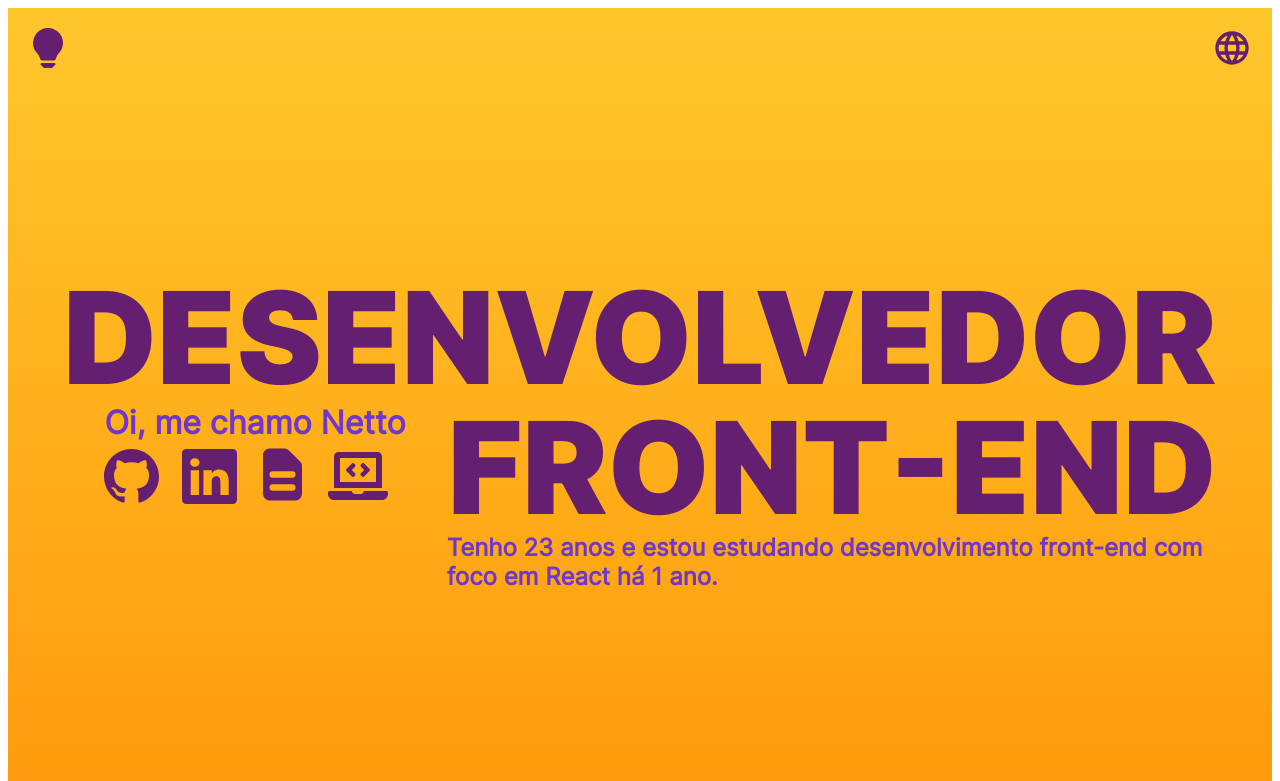
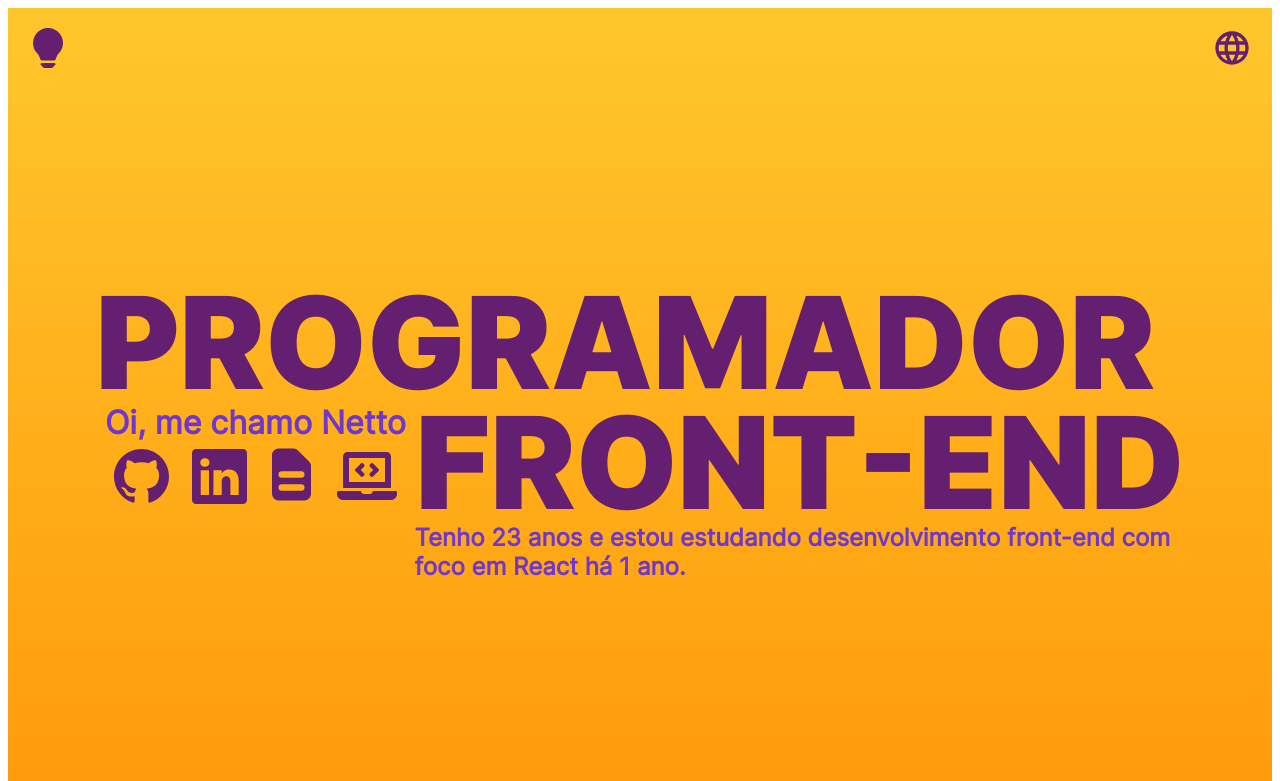
Before and after one commit to netto0/portfolio, a React (Vite) app: page / in a window 1280 px wide. Shown: the top 781 px of the page. Built offline with nearby package versions, Linux system fonts and the light colour scheme.

Commit message:
css changes and add en language

```diff
--- a/src/App.jsx
+++ b/src/App.jsx
@@ -1,6 +1,7 @@
 import styles from './App.module.css'
 import React, { useRef } from 'react';
 import Presentation from './components/Presentation'
+import PresentationEnglish from './components/PresentationEnglish'
 import Header from './components/Header'
 import { GlobalStyleContext } from './providers/globalStyle';
 import Projects from './components/Projects';
@@ -17,7 +18,8 @@ function App() {
   return (
     <div className={`${styles.background} ${lightMode ? styles.light : styles.dark}`}>
       <Header/>
-      <Presentation executeScroll={executeScroll}/>
+      {/* <Presentation executeScroll={executeScroll}/> */}
+      <PresentationEnglish executeScroll={executeScroll}/>
       <Projects ref={myRef}/>
     </div>
   )
--- a/src/components/Header.jsx
+++ b/src/components/Header.jsx
@@ -13,7 +13,7 @@ export default function Header() {
       <div className="colorModeSwitch" onClick={() => setLightMode(!lightMode)}>
         {lightMode ? <BsLightbulbFill /> : <BsLightbulbOffFill />}
       </div>
-      <div>
+      <div onClick={() => {language === "pt-Br" ? setLanguage("en") : setLanguage("pt-Br")}}>
         <MdLanguage />
       </div>
     </header>
--- a/src/components/Header.module.css
+++ b/src/components/Header.module.css
@@ -3,6 +3,7 @@
     display: flex;
     width: 100%;
     justify-content: space-between;
+    align-items: center;
     /* border: 2px solid black; */
 }
 
--- a/src/components/Presentation.jsx
+++ b/src/components/Presentation.jsx
@@ -6,7 +6,7 @@ import { HiDocumentText } from "react-icons/hi";
 import { GlobalStyleContext } from "../providers/globalStyle";
 
 export default function Presentation({ executeScroll }) {
-  const { lightMode } = React.useContext(GlobalStyleContext);
+  const { lightMode, language } = React.useContext(GlobalStyleContext);
   const scrollFunction = (id) => {
     var reqId = "#" + id;
     window.scrollTo(0, $(reqId).offset().top - 85);
@@ -41,6 +41,7 @@ export default function Presentation({ executeScroll }) {
             <a
               href="https://github.com/netto0"
               target="_blank"
+              title="GitHub"
               className={`${styles.iconLink} ${
                 lightMode ? styles.light : styles.dark
               }`}
@@ -50,6 +51,7 @@ export default function Presentation({ executeScroll }) {
             <a
               href="https://www.linkedin.com/in/orlandi-netto/"
               target="_blank"
+              title="LinkedIn"
               className={`${styles.iconLink} ${
                 lightMode ? styles.light : styles.dark
               }`}
@@ -60,6 +62,7 @@ export default function Presentation({ executeScroll }) {
             <a
               href="src\assets\resume\curriculum.pdf"
               download={"Curriculum"}
+              title="Currículo"
               className={`${styles.iconLink} ${
                 lightMode ? styles.light : styles.dark
               }`}
@@ -70,6 +73,7 @@ export default function Presentation({ executeScroll }) {
 
             <div
               onClick={() => executeScroll()}
+              title="Projetos"
               className={`${styles.iconLink} ${
                 lightMode ? styles.light : styles.dark
               }`}
--- a/src/components/Presentation.module.css
+++ b/src/components/Presentation.module.css
@@ -20,10 +20,8 @@ h1, p {
     display: grid;
     grid-template-rows: 1fr 1fr auto;
     grid-template-columns: 1fr auto;
-    /* margin-top: 15em; */
     height: fit-content;
     width: fit-content;
-    /* border: 2px solid black; */
 
 }
 
--- /dev/null
+++ b/src/components/PresentationEnglish.jsx
@@ -0,0 +1,52 @@
+import React from "react";
+import styles from "./PresentationEnglish.module.css";
+import { BsLinkedin, BsGithub } from "react-icons/bs";
+import { FaLaptopCode } from "react-icons/fa";
+import { HiDocumentText } from "react-icons/hi";
+import { GlobalStyleContext } from "../providers/globalStyle";
+
+export default function PresentationEnglish({ executeScroll }) {
+  const { lightMode, language } = React.useContext(GlobalStyleContext);
+  const scrollFunction = (id) => {
+    var reqId = "#" + id;
+    window.scrollTo(0, $(reqId).offset().top - 85);
+  };
+
+  return (
+    <div className={styles.container}>
+      <div className={`${language === "en" ? styles.presentationEN : styles.presentationPT}`}>
+        <div className={`${styles.occupationPt1} ${lightMode ? styles.light : styles.dark}`}>
+          <p className={`${styles.occupationText} ${lightMode ? styles.light : styles.dark}`}>{language === "en" ? "FRONT-END" : "PROGRAMADOR"}</p>
+        </div>
+        <div className={`${styles.occupationPt2} ${lightMode ? styles.light : styles.dark}`}>
+          <p className={`${styles.occupationText} ${styles.right} ${lightMode ? styles.light : styles.dark}`}>{language === "en" ? "DEVELOPER" : "FRONT-END"}</p>
+        </div>
+        <div className={styles.salutationLinks}>
+          <p className={`${styles.salutation} ${lightMode ? styles.light : styles.dark}`}>
+          {language === "en" ? "Hi, my name is Netto" : "Oi, me chamo Netto"}
+          </p>
+          <div className={styles.iconLinks}>
+            <a href="https://github.com/netto0" target="_blank" title="GitHub" className={`${styles.iconLink} ${lightMode ? styles.light : styles.dark}`}>
+              <BsGithub />
+            </a>
+            <a href="https://www.linkedin.com/in/orlandi-netto/" target="_blank" title="LinkedIn" className={`${styles.iconLink} ${lightMode ? styles.light : styles.dark}`}style={{ marginLeft: "10px" }}>
+              <BsLinkedin />
+            </a>
+            <a href="src\assets\resume\curriculum.pdf" download={"Curriculum"} title={language === "en" ? "Resume" : "Currículo"} className={`${styles.iconLink} ${lightMode ? styles.light : styles.dark}`} style={{ fontSize: 65 }}>
+              <HiDocumentText />
+            </a>
+            <div onClick={() => executeScroll()} title={language === "en" ? "Projects" : "Projetos"} className={`${styles.iconLink} ${lightMode ? styles.light : styles.dark}`} style={{ fontSize: 60 }}>
+              <FaLaptopCode />
+            </div>
+          </div>
+        </div>
+        <div className={`${styles.summary} ${lightMode ? styles.light : styles.dark}`}>
+          <p className={styles.summaryText}>
+          {language === "en" ? "I'm 23 years old and I've been studying front-end development with a focus on React for 1 year." : "Tenho 23 anos e estou estudando desenvolvimento front-end com foco em React há 1 ano."}
+
+          </p>
+        </div>
+      </div>
+    </div>
+  );
+}
--- /dev/null
+++ b/src/components/PresentationEnglish.module.css
@@ -0,0 +1,131 @@
+* {
+  box-sizing: border-box;
+}
+
+h1,
+p {
+  margin: 0;
+  padding: 0;
+}
+
+.container {
+  border: var(--dev-border);
+  width: 100%;
+  height: 85vh;
+  display: flex;
+  justify-content: center;
+  align-items: center;
+}
+
+.presentationPT {
+  border: var(--dev-border);
+  display: grid;
+  grid-template-rows: 1fr 1fr auto;
+  grid-template-columns: 320px auto auto;
+  grid-template-areas:
+    "occupation1 occupation1 occupation1"
+    "links occupation2 occupation2"
+    "summary summary summary";
+}
+
+.presentationEN {
+  border: var(--dev-border);
+  display: grid;
+  grid-template-rows: 1fr 1fr auto;
+  grid-template-columns: auto auto auto;
+  grid-template-areas:
+    "occupation1 occupation1 links"
+    "occupation2 occupation2 occupation2"
+    "summary summary summary";
+}
+
+.occupationText {
+  font-family: InterBlack;
+  line-height: 120px;
+  font-size: 128px;
+}
+
+.occupationText.right {
+  text-align: right;
+}
+
+.occupationPt1 {
+  border: var(--dev-border);
+  width: 100%;
+  grid-area: occupation1;
+}
+
+.occupationPt2 {
+  border: var(--dev-border);
+  width: 100%;
+  justify-self: right;
+  grid-area: occupation2;
+}
+
+.salutationLinks {
+  border: var(--dev-border);
+  grid-area: links;
+  display: flex;
+  flex-direction: column;
+  align-items: center;
+}
+
+.salutation {
+  font-size: 32px;
+  font-weight: 700;
+  top: 130px;
+  left: 5px;
+}
+
+.summary {
+  border: var(--dev-border);
+  display: flex;
+  justify-content: flex-end;
+  width: 100%;
+  grid-area: summary;
+}
+
+.summaryText {
+  width: 770px;
+  justify-self: right;
+  font-size: 32px;
+  font-weight: 700;
+  font-size: 24px;
+}
+
+.iconLinks {
+  top: 180px;
+  left: 30px;
+  width: fit-content;
+  display: flex;
+  gap: 0.8em;
+  align-items: center;
+}
+
+.iconLink {
+  font-size: 55px;
+}
+
+.occupation.light,
+.occupationText.light,
+.iconLink.light {
+  color: var(--light-primary-color);
+}
+
+.iconLink.light:hover,
+.summary.light,
+.salutation.light {
+  color: var(--light-secondary-color);
+}
+
+.iconLink.dark,
+.occupationText.dark,
+.occupation.dark {
+  color: var(--dark-primary-color);
+}
+
+.summary.dark,
+.salutation.dark,
+.iconLink.dark:hover {
+  color: var(--dark-secondary-color);
+}
--- a/src/index.css
+++ b/src/index.css
@@ -1,10 +1,10 @@
 svg {
-    transition: .2s;
+  transition: 0.2s;
 }
 
 svg:hover {
   cursor: pointer;
-    transition: .2s;
+  transition: 0.2s;
   transform: translateY(-10px);
 }
 
@@ -17,14 +17,15 @@ svg:hover {
   );
   --background-dark-gradient: linear-gradient(
     180deg,
-            #020B57 0%,
+    #020b57 0%,
     #35049c 50%,
-            #10022E 100%
+    #10022e 100%
   );
   --light-primary-color: #651f71;
   --light-secondary-color: #7037cd;
-            --dark-primary-color: #AD15B0;
-            --dark-secondary-color: #6914AC;
+  --dark-primary-color: #ad15b0;
+  --dark-secondary-color: #6914ac;
+  /* --dev-border: 2px solid black; */
 }
 @font-face {
   font-family: Inter;
```
Lines whose indentation alone changed are shown as unchanged.
